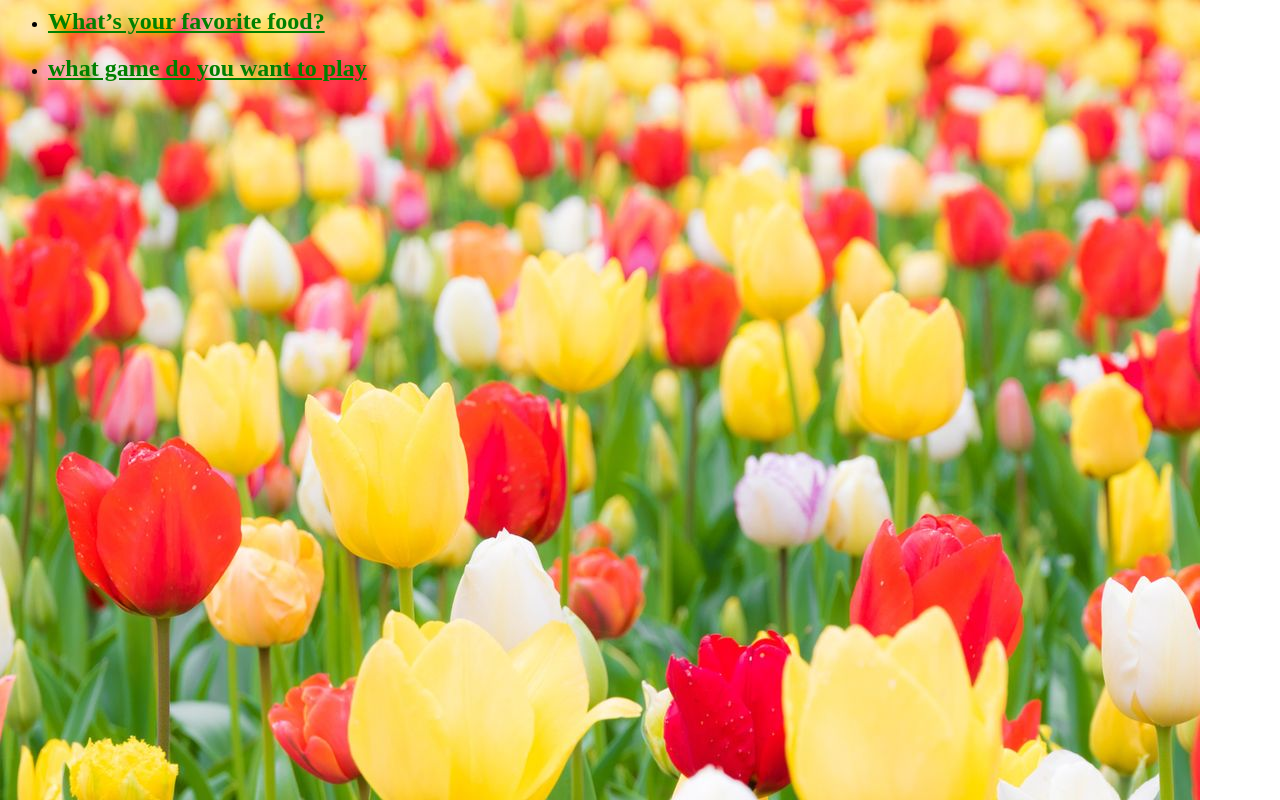
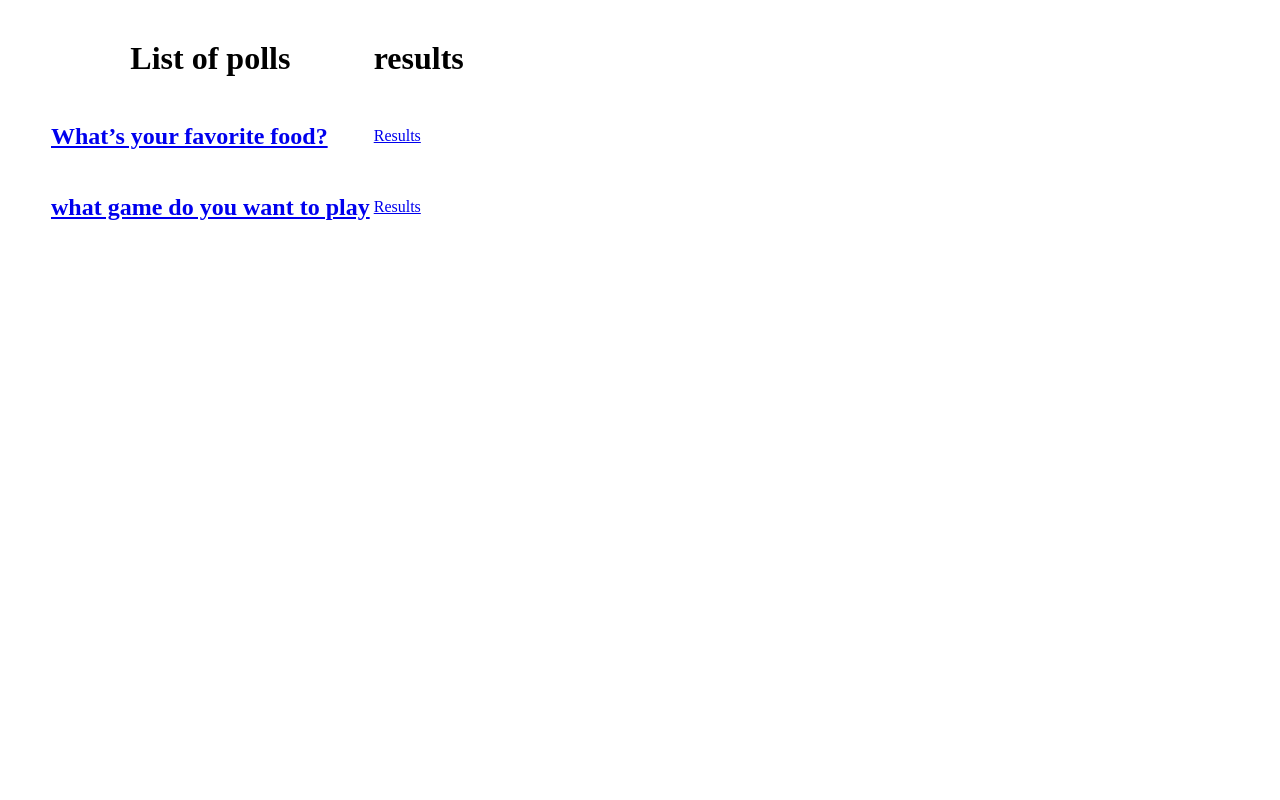
Before and after one commit to Peanutt47/ku-polls, a Django app: page /polls/ in a window 1280 px wide. Run offline with Django 4.2, Linux system fonts and the light colour scheme; data comes from the database, SQL or seed files in the repository.

Commit message:
update new html

```diff
--- a/polls/static/polls/style.css
+++ b/polls/static/polls/style.css
@@ -1,6 +1,3 @@
 li a {
     color: green;
 }
-body {
-    background: white url("images/background.png") no-repeat;
-}
--- a/polls/templates/polls/detail.html
+++ b/polls/templates/polls/detail.html
@@ -27,5 +27,6 @@
         </fieldset>
         <input type="submit" value="Vote">
     </form>
+    <a href="{% url 'polls:index' %}">Back to List of Polls</a>
 </body>
 </html>
--- a/polls/templates/polls/index.html
+++ b/polls/templates/polls/index.html
@@ -1,12 +1,26 @@
-{% load static %}
+<!DOCTYPE html>
+<html lang="en">
+<head>
+    <meta charset="UTF-8">
+    <meta name="viewport" content="width=device-width, initial-scale=1.0">
+    <!-- {% load static %} -->
+    <!-- <link rel="stylesheet" href="{% static 'polls/style.css' %}"> -->
+    <title>Polls</title>
+</head>
+<body>
 
-<link rel="stylesheet" href="{% static 'polls/style.css' %}">
-{% if latest_question_list %}
+    {% if latest_question_list %}
     <ul>
-    {% for question in latest_question_list %}
-        <li><h2><a href="{% url 'polls:detail' question.id %}">{{ question.question_text }}</a></h2></li>
-    {% endfor %}
+        <table>
+            <tr><th><h1>List of polls</h1></th><th><h1>results</h1></th></tr>
+            {% for question in latest_question_list %}
+                <tr><td><h2><a href="{% url 'polls:detail' question.id %}">{{ question.question_text }}</a></h2></td>
+                <td><a href="{% url 'polls:results' question.id %}">Results</a></td></tr>
+            {% endfor %}
+        </table>
     </ul>
-{% else %}
+    {% else %}
     <p>No polls are available.</p>
-{% endif %}
+    {% endif %}
+</body>
+</html>
--- a/polls/templates/polls/results.html
+++ b/polls/templates/polls/results.html
@@ -2,8 +2,8 @@
 
 <ul>
 {% for choice in question.choice_set.all %}
-    <li>{{ choice.choice_text }} -- {{ choice.votes }} vote{{ choice.votes|pluralize }}</li>
+    <li>{{ choice.choice_text }} -- {{ choice.votes }}</li>
 {% endfor %}
 </ul>
 
-<a href="{% url 'polls:detail' question.id %}">Vote again?</a>
+<a href="{% url 'polls:index' %}">Back to List of Polls</a>
--- a/polls/views.py
+++ b/polls/views.py
@@ -7,6 +7,7 @@ from django.urls import reverse
 from django.views import generic
 from django.utils import timezone
 from django.contrib import messages
+from django.shortcuts import redirect
 
 # Create your views here.
 
@@ -34,6 +35,25 @@ class DetailView(generic.DetailView):
         Excludes any questions that aren't published yet.
         """
         return Question.objects.filter(pub_date__lte=timezone.now())
+
+    def get(self, request, **kwargs):
+        try:
+            self.object = self.get_object()
+        except Http404:
+            # Handle the case where the object is not found
+            messages.error(request, "Poll not found.")
+            return redirect('polls:index')
+
+        if not self.object.is_published():
+            messages.error(request, "This question is not published yet.")
+            return redirect('polls:index')
+
+        if not self.object.can_vote():
+            messages.error(request, "Voting for this poll is not allowed.")
+            return redirect('polls:index')
+
+        context = self.get_context_data(object=self.object)
+        return self.render_to_response(context)
 
 
 class ResultsView(generic.DetailView):
```
Also changed, not shown: polls/static/polls/images/background.png (deleted).
